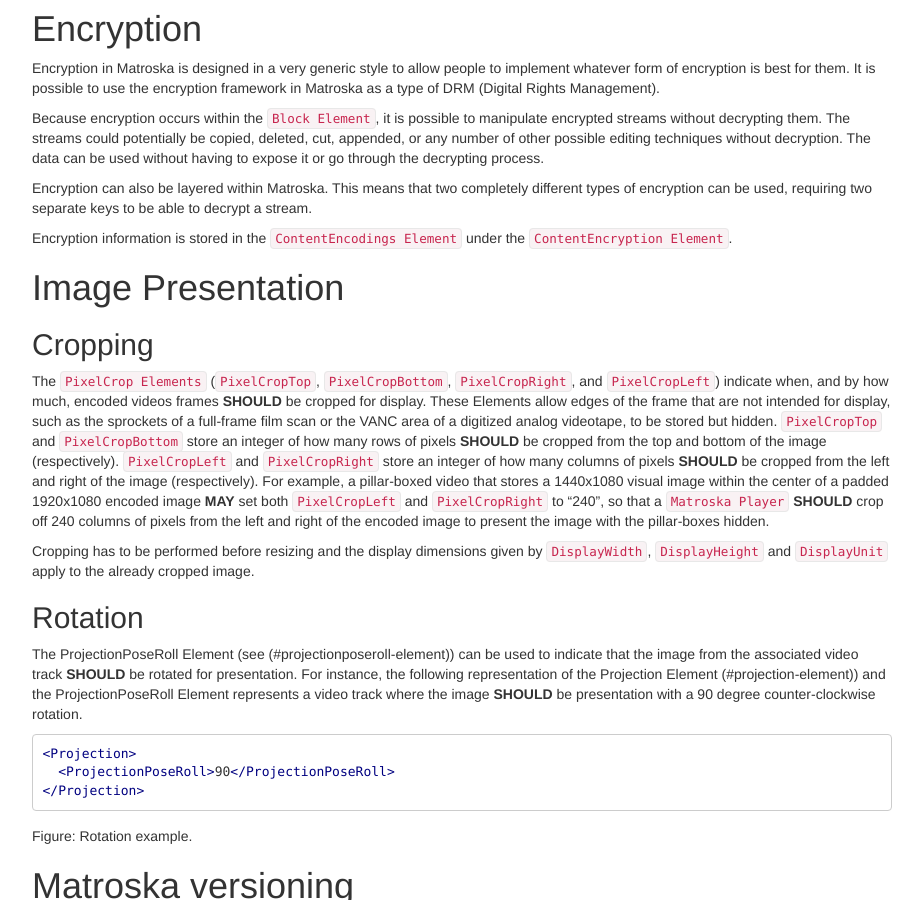
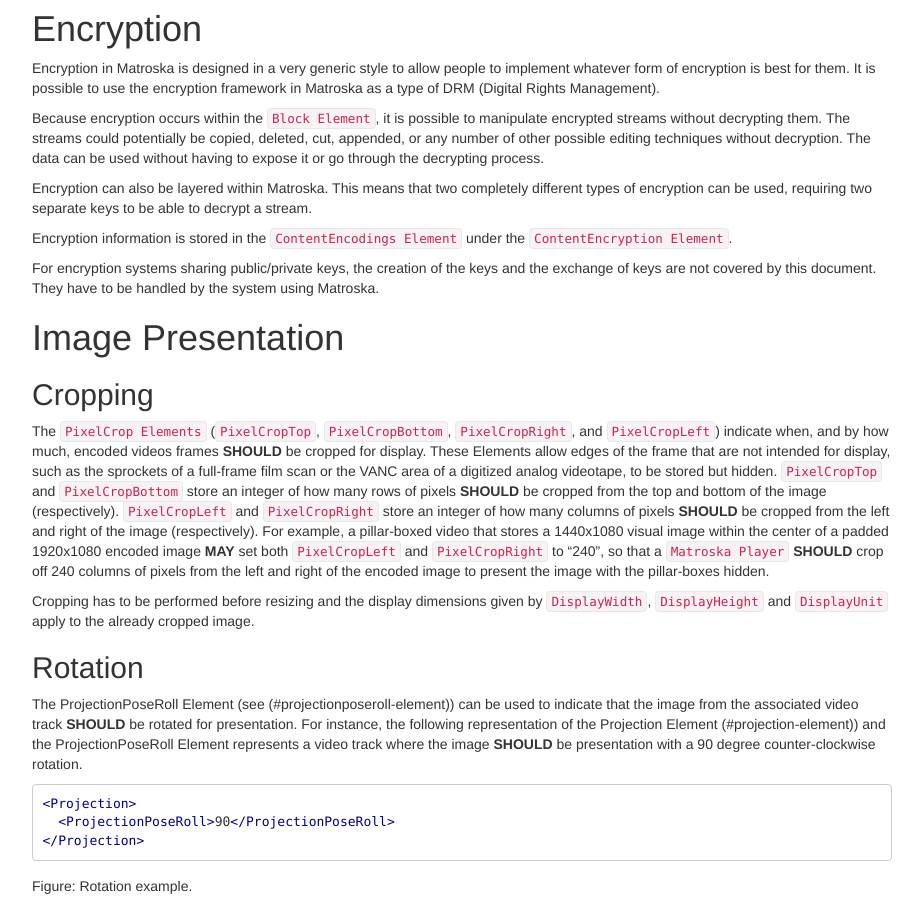
Before and after one commit to ietf-wg-cellar/matroska-specification, a Jekyll site: the page built from notes.md, in a window 1280 px wide and 900 px high, scrolled down 6433 px. Shown: the whole window, without its empty margins (273-1196 px from the left). Built offline with Jekyll 4.4.1, drawn with Linux system fonts in a browser that asks for light colours.

Commit message:
don't handle key creation/exchange inside Matroska

```diff
--- a/notes.md
+++ b/notes.md
@@ -444,6 +444,9 @@ types of encryption can be used, requiring two separate keys to be able to decry
 
 Encryption information is stored in the `ContentEncodings Element` under the `ContentEncryption Element`.
 
+For encryption systems sharing public/private keys, the creation of the keys and the exchange of keys
+are not covered by this document. They have to be handled by the system using Matroska.
+
 # Image Presentation
 
 ## Cropping
```
